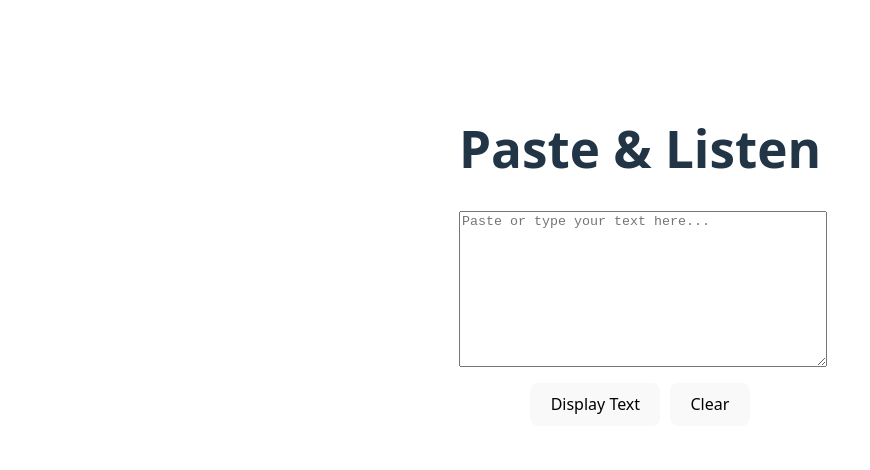
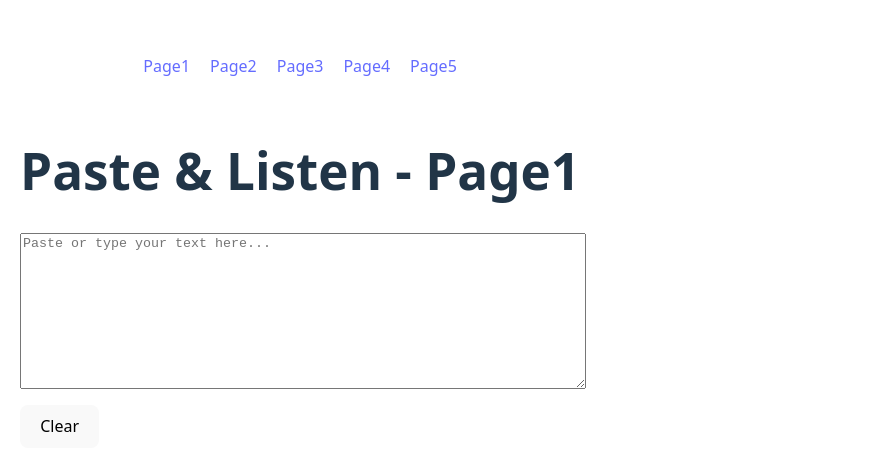
Before and after one commit to Lizock/paste-listen, a React (Vite) app: page /Page1 in a window 1280 px wide. Shown: the part 144-614 px from the top of the page, without its empty margins (0-870 px from the left). Built offline with nearby package versions, Linux system fonts and the light colour scheme.

Commit message:
Add 5 persistent pages with React Router

```diff
--- a/src/App.jsx
+++ b/src/App.jsx
@@ -1,33 +1,26 @@
-import { useState } from "react";
-import "./App.css";
+// src/App.jsx
+import { BrowserRouter as Router, Routes, Route, Link } from "react-router-dom";
+import PasteText from "./components/PasteText";
 
 export default function App() {
-  const [input, setInput] = useState("");
-  const [text, setText] = useState("");
+  const pages = ["Page1", "Page2", "Page3", "Page4", "Page5"];
 
   return (
-    <div style={{ padding: "20px", maxWidth: "700px", margin: "0 auto" }}>
-      <h1>Paste & Listen</h1>
-      <textarea
-        value={input}
-        onChange={(e) => setInput(e.target.value)}
-        placeholder="Paste or type your text here..."
-        style={{ width: "100%", height: "150px", marginBottom: "10px" }}
-      />
-      <div>
-        <button onClick={() => setText(input)} style={{ marginRight: "10px" }}>
-          Display Text
-        </button>
-        <button onClick={() => { setInput(""); setText(""); }}>
-          Clear
-        </button>
-      </div>
-      {text && (
-        <div style={{ marginTop: "20px" }}>
-          <h2>Your Text:</h2>
-          <p style={{ whiteSpace: "pre-wrap" }}>{text}</p>
-        </div>
-      )}
-    </div>
+    <Router>
+      <nav style={{ padding: "10px", textAlign: "center" }}>
+        {pages.map((p) => (
+          <Link key={p} to={`/${p}`} style={{ margin: "0 10px" }}>
+            {p}
+          </Link>
+        ))}
+      </nav>
+
+      <Routes>
+        {pages.map((p) => (
+          <Route key={p} path={`/${p}`} element={<PasteText pageId={p} />} />
+        ))}
+        <Route path="*" element={<div style={{textAlign: "center"}}><h2>Welcome! Choose a page above.</h2></div>} />
+      </Routes>
+    </Router>
   );
 }
--- /dev/null
+++ b/src/components/PasteText.jsx
@@ -0,0 +1,42 @@
+// src/components/PasteText.jsx
+import { useState, useEffect } from "react";
+
+export default function PasteText({ pageId }) {
+  const [text, setText] = useState("");
+
+  // Load text from localStorage when component mounts
+  useEffect(() => {
+    const savedText = localStorage.getItem(pageId);
+    if (savedText) setText(savedText);
+  }, [pageId]);
+
+  // Save text to localStorage whenever it changes
+  useEffect(() => {
+    localStorage.setItem(pageId, text);
+  }, [pageId, text]);
+
+  const handleClear = () => setText("");
+
+  return (
+    <div style={{ padding: "20px", maxWidth: "700px", margin: "0 auto" }}>
+      <h1>Paste & Listen - {pageId}</h1>
+      <textarea
+        value={text}
+        onChange={(e) => setText(e.target.value)}
+        placeholder="Paste or type your text here..."
+        style={{ width: "100%", height: "150px", marginBottom: "10px" }}
+      />
+      <div>
+        <button onClick={handleClear} style={{ marginRight: "10px" }}>
+          Clear
+        </button>
+      </div>
+      {text && (
+        <div style={{ marginTop: "20px" }}>
+          <h2>Your Text:</h2>
+          <p style={{ whiteSpace: "pre-wrap" }}>{text}</p>
+        </div>
+      )}
+    </div>
+  );
+}
```
Also changed, not shown: package.json (+5 -5 lines), 1 other file (tests, documents, lock files or other folders).
